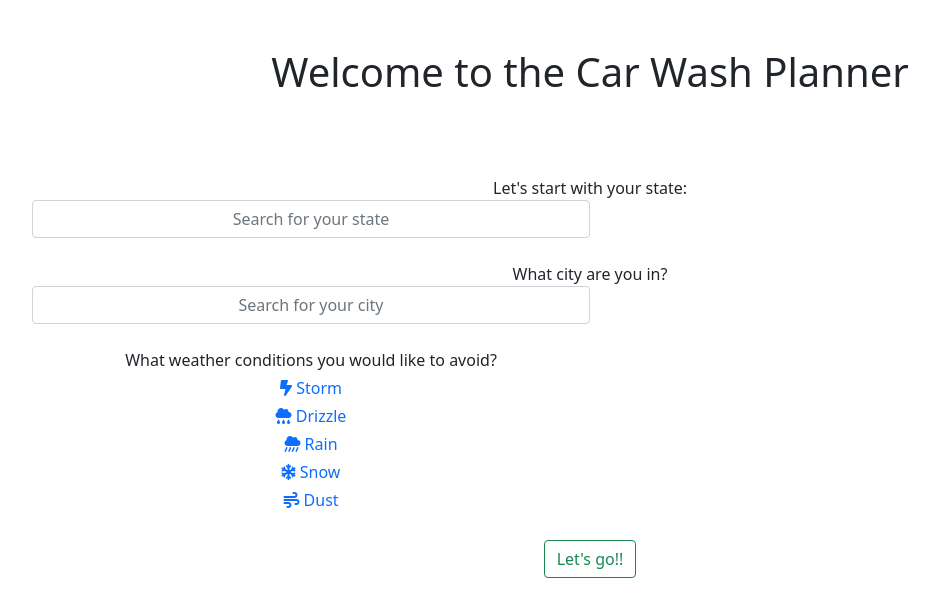
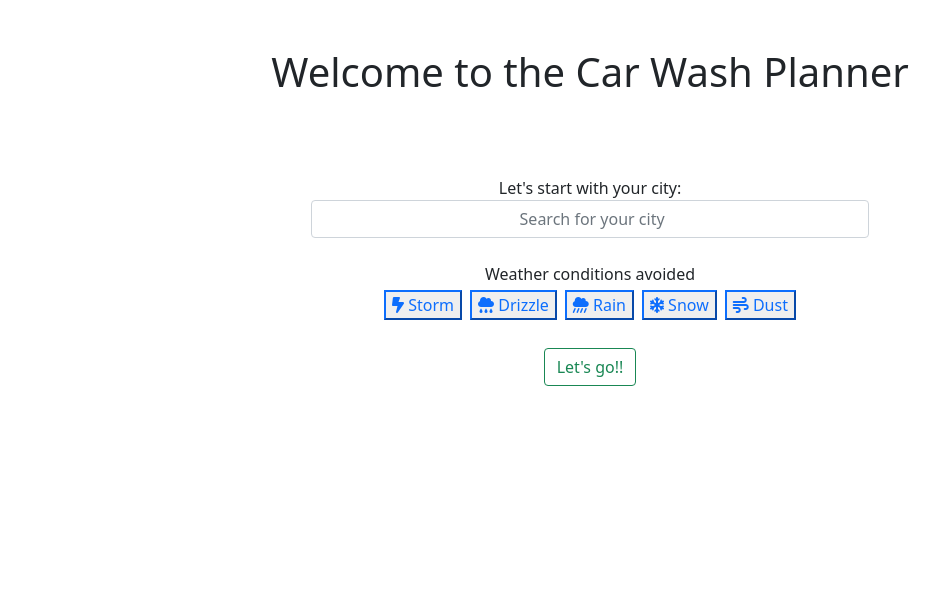
Before and after one commit to techonomics69/CarWashPlanner, an Angular app: page / in a window 1280 px wide. Shown: the top 616 px of the page, without its empty margins (50-989 px from the left). Built offline with nearby package versions, Linux system fonts and the light colour scheme.

Commit message:
Search directly by city

```diff
--- a/src/app/app.component.html
+++ b/src/app/app.component.html
@@ -9,16 +9,16 @@
 
     <div class="row">
       <div class="col-lg-12">
-        <label class="col-lg-6">Let's start with your state:</label>
-        <div class="col-lg-6" style="position: relative;">
-          <input class="col-lg-12 form-control text-center" type="text" (keyup)="searchForState($event)"
-            [(ngModel)]="searchedState" placeholder="Search for your state" />
+        <label class="col-lg-6 col-sm-12 m-auto">Let's start with your city:</label>
+        <div class="col-lg-6 col-sm-12 m-auto" style="position: relative;">
+          <input class="col-lg-12 form-control text-center" type="text" (keyup)="searchForCity($event)"
+            [(ngModel)]="searchedCity" placeholder=" Search for your city" />
           <ul class="col-lg-12 dropdown p-0 border border-1 w-100"
             style="position: absolute; max-height: 250px; overflow-y: scroll; z-index: 999; background: white;"
-            *ngIf="displayFilteredStates">
-            <li class="dropdown-item border w-100" *ngFor="let filteredState of filteredStates"
-              (click)="selectState(filteredState)">
-              {{ filteredState }}
+            *ngIf="displayFilteredCities">
+            <li class="dropdown-item border w-100" *ngFor="let filteredCity of filteredCities"
+              (click)="selectCity(filteredCity)">
+              {{ filteredCity.city }}, {{ filteredCity.state }}
             </li>
           </ul>
         </div>
@@ -27,10 +27,10 @@
 
     <br>
 
-    <div class="row">
+    <!-- <div class="row">
       <div class="col-lg-12">
-        <label class="col-lg-6">What city are you in?</label>
-        <div class="col-lg-6" style="position: relative;">
+        <label class="col-lg-6 col-sm-12 m-auto">What city are you in?</label>
+        <div class="col-lg-6 col-sm-12 m-auto" style="position: relative;">
           <input class="col-lg-12 form-control text-center" type="text" (keyup)="searchForCity($event)"
             [(ngModel)]="searchedCity" placeholder="Search for your city" />
           <ul class="col-lg-12 dropdown p-0 border border-1 w-100"
@@ -45,7 +45,8 @@
       </div>
     </div>
 
-    <br>
+    <br> -->
+
     <!--
     <div class="col-lg-12">
       <div class="row">
@@ -72,17 +73,27 @@
 
     <div class="row">
       <div class="col-lg-12" role="group">
-        <div class="col-lg-6">
-          <label>What weather conditions you would like to avoid?</label>
+        <div class="col-lg-6 col-sm-12 m-auto">
+          <label>Weather conditions avoided</label>
         </div>
-        <div class="col-lg-6">
-          <div class="col m-1 btn-outline-primary" ngbButtonLabel *ngFor="let avoidable of avoidables">
+        <div class="col-lg-6 col-sm-12 m-auto">
+          <button class="col m-1 btn-outline-primary" ngbButtonLabel *ngFor="let avoidable of avoidables"
+            [ngClass]="avoidable.selected == true ?'active':''">
             <label>
               <i class="{{ avoidable.icon }}"></i>
               <input type="checkbox" class="btn-check" ngbButton [ngModel]="avoidable.name"
                 (click)="selectAvoidable(avoidable.name)"> {{ avoidable.name }}
             </label>
-          </div>
+          </button>
+
+          <!-- <div class="col m-1 btn-outline-primary" ngbButtonLabel *ngFor="let avoidable of avoidables">
+            <label>
+              <i class="{{ avoidable.icon }}"></i>
+              <input type="checkbox" class="btn-check" ngbButton [ngModel]="avoidable.name"
+                (click)="selectAvoidable(avoidable.name)"> {{ avoidable.name }}
+            </label>
+          </div> -->
+
         </div>
       </div>
     </div>
--- a/src/app/app.component.ts
+++ b/src/app/app.component.ts
@@ -68,55 +68,74 @@ export class AppComponent {
     return this.avoidables.filter((x) => x.selected === true);
   }
 
-  searchForState(event: any) {
+  searchForCity(event: any) {
     // Populate the dropdown with searched state
+
+    // if (event.target.value === '') {
+    //   this.selectedState = '';
+    //   this.searchedCity = '';
+    //   this.selectedCity = '';
+    //   this.displayFilteredStates = false;
+    //   return (this.filteredStates = []);
+    // }
+    // this.filteredStates = this.states.filter((state) => {
+    //   this.displayFilteredStates = true;
+    //   return state.toLowerCase().includes(event.target.value.toLowerCase());
+    // });
+    // return false;
+
+    // Search for City, State
     if (event.target.value === '') {
       this.selectedState = '';
       this.searchedCity = '';
       this.selectedCity = '';
-      this.displayFilteredStates = false;
-      return (this.filteredStates = []);
+      this.displayFilteredCities = false;
+      return (this.filteredCities = []);
     }
-    this.filteredStates = this.states.filter((state) => {
-      this.displayFilteredStates = true;
-      return state.toLowerCase().includes(event.target.value.toLowerCase());
+    this.filteredCities = this.cities.filter((cities) => {
+      this.displayFilteredCities = true;
+      return cities.city
+        .toLowerCase()
+        .includes(event.target.value.toLowerCase());
     });
     return false;
   }
 
-  selectState(state: string) {
+  selectCity(city: any) {
     // Selects a state and sets the value of the input box
-    this.selectedState = state;
-    this.searchedState = state;
-    this.displayFilteredStates = false;
+    debugger;
+    this.searchedCity = city.city + ', ' + city.state;
+    this.selectedCity = city.city;
+    this.selectedState = city.state;
+    this.displayFilteredCities = false;
   }
 
-  searchForCity(event: any) {
-    // Populate the dropdown with searched state
-    if (event.target.value === '') {
-      this.displayFilteredCities = false;
-      return (this.filteredCities = []);
-    }
-    this.filteredCities = this.cities.filter((city) => {
-      this.displayFilteredCities = true;
-      if (
-        city.city.toLowerCase().includes(event.target.value.toLowerCase()) &&
-        city.state === this.selectedState
-      ) {
-        return city.city
-          .toLowerCase()
-          .includes(event.target.value.toLowerCase());
-      } else return false;
-    });
-    return false;
-  }
+  // searchForCity(event: any) {
+  //   // Populate the dropdown with searched state
+  //   if (event.target.value === '') {
+  //     this.displayFilteredCities = false;
+  //     return (this.filteredCities = []);
+  //   }
+  //   this.filteredCities = this.cities.filter((city) => {
+  //     this.displayFilteredCities = true;
+  //     if (
+  //       city.city.toLowerCase().includes(event.target.value.toLowerCase()) &&
+  //       city.state === this.selectedState
+  //     ) {
+  //       return city.city
+  //         .toLowerCase()
+  //         .includes(event.target.value.toLowerCase());
+  //     } else return false;
+  //   });
+  //   return false;
+  // }
 
-  selectCity(city: CityList) {
-    // Selects a state and sets the value of the input box
-    this.selectedCity = city.city;
-    this.searchedCity = city.city;
-    this.displayFilteredCities = false;
-  }
+  // selectCity(city: CityList) {
+  //   // Selects a state and sets the value of the input box
+  //   this.selectedCity = city.city;
+  //   this.searchedCity = city.city;
+  //   this.displayFilteredCities = false;
+  // }
 
   async geoCodeApi(options: GeoApiOptions) {
     return new Promise((resolve, reject) => {
```
